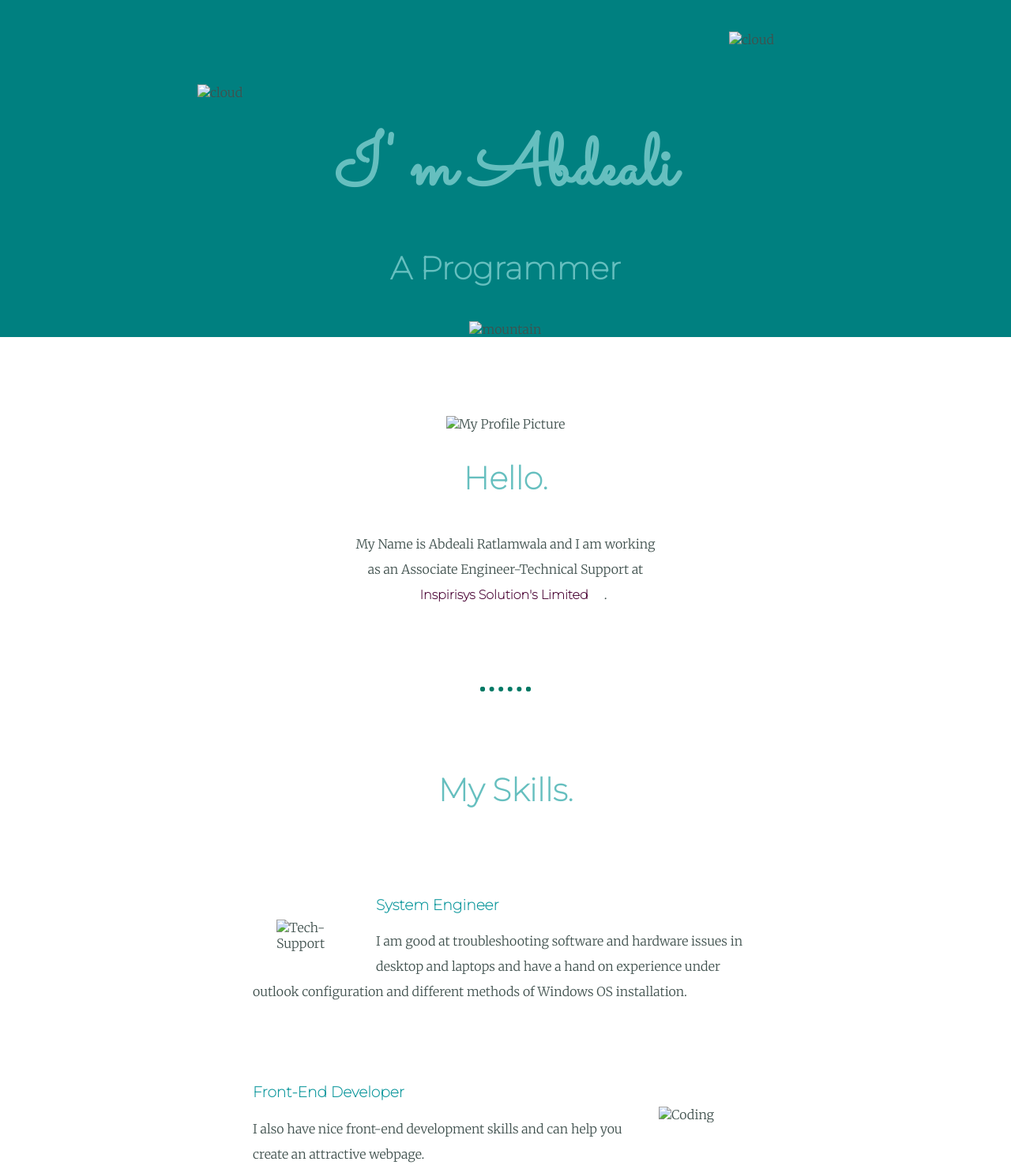
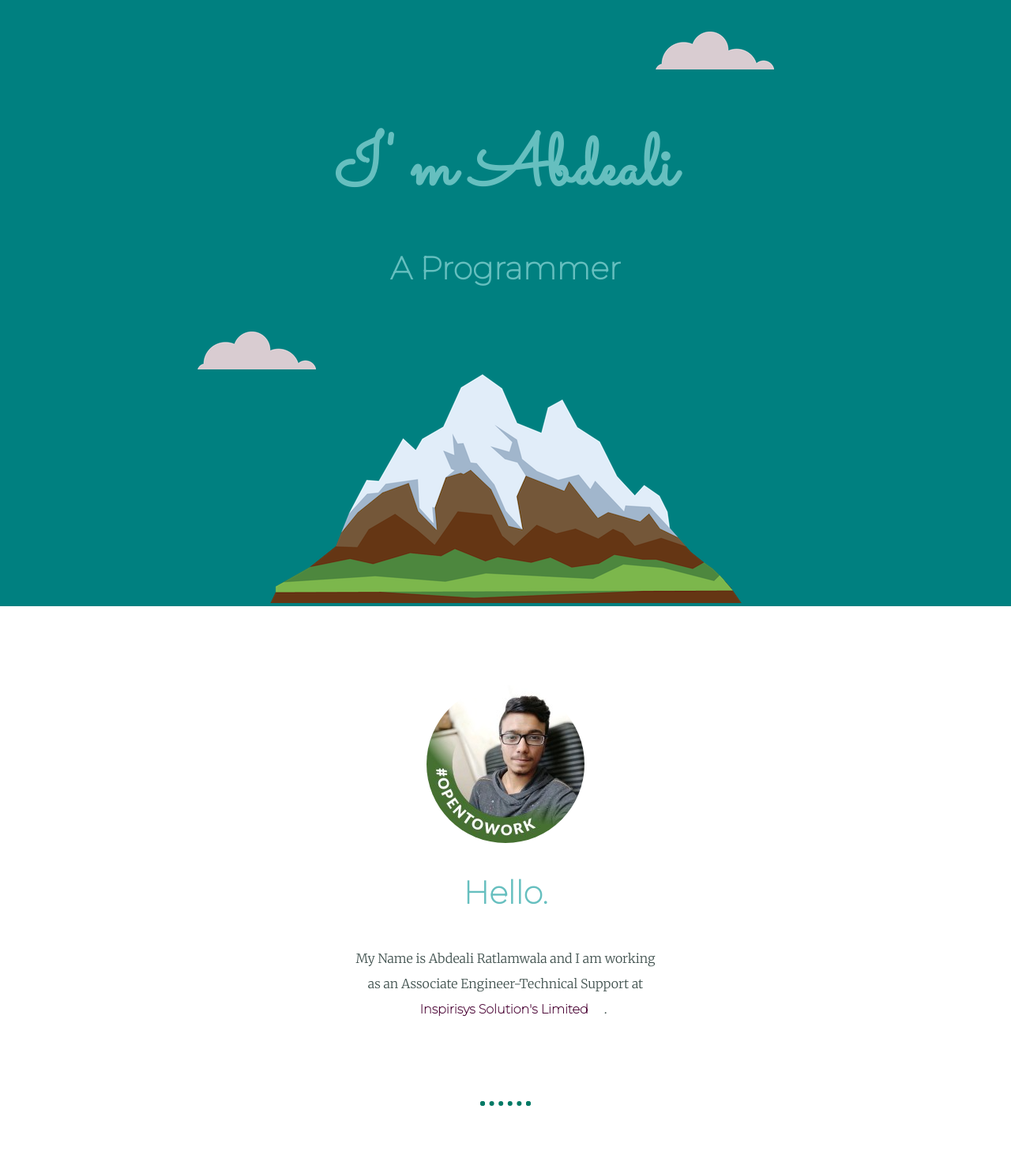
Before and after one commit to Tony-45/Site, a plain HTML site: page index.html in a window 1280 px wide. Shown: the top 1481 px of the page at 79% size. Drawn offline with Linux system fonts and the light colour scheme; files that its build step writes are made by us from their sources.

Commit message:
Update index.html

```diff
--- a/index.html
+++ b/index.html
@@ -12,15 +12,15 @@
 <body>
 
     <div class="top-container">
-        <img class="top-cloud" src="Images/cloud.png" alt="cloud">
+        <img class="top-cloud" src="cloud.png" alt="cloud">
         <h1>I' m Abdeali</h1>
         <h2 id="subtitle">A Programmer</h2>
-        <img class="bottom-cloud" src="Images/cloud.png" alt="cloud">
-        <img src="Images/mountain.png" alt="mountain">
+        <img class="bottom-cloud" src="cloud.png" alt="cloud">
+        <img src="mountain.png" alt="mountain">
     </div>
     <div class="middle-container">
         <div class="profile">
-          <img src="Images/image2.png.png" alt="My Profile Picture">
+          <img src="image2.png.png" alt="My Profile Picture">
           <h2>Hello.</h2>
           <p class="intro">My Name is Abdeali Ratlamwala and I am working as an Associate Engineer-Technical Support at <strong><a target="_blank" href="https://www.inspirisys.com/">Inspirisys Solution's Limited</a></strong>.</p>
         </div>
@@ -28,12 +28,12 @@
         <div class="skills">
           <h2>My Skills.</h2>
           <div class="skill-row">
-            <img class="tech-img" src="Images/tech-support.png" alt="Tech-Support">
+            <img class="tech-img" src="tech-support.png" alt="Tech-Support">
             <h3>System Engineer</h3>
             <p>I am good at troubleshooting software and hardware issues in desktop and laptops and have a hand on experience under outlook configuration and different methods of Windows OS installation.</p>
           </div>
           <div class="skill-row">
-            <img class="code-img" src="Images/coding.png" alt="Coding">
+            <img class="code-img" src="coding.png" alt="Coding">
             <h3>Front-End Developer</h3>
             <p>I also have nice front-end development skills and can help you create an attractive webpage.</p>
           </div>
```
